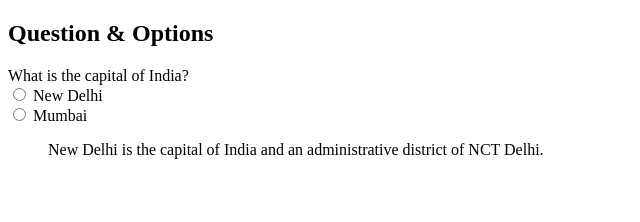
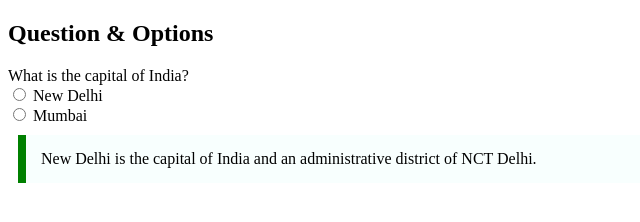
Before and after one commit to acciojob/trivia-Iflaqbhat, a website: page main.html in a window 1280 px wide. Shown: the whole page, without its empty margins (0-640 px from the left). Drawn offline with Linux system fonts and the light colour scheme.

Commit message:
created a submission

```diff
--- a/styles.css
+++ b/styles.css
@@ -1,2 +1,7 @@
 
 /* Your CSS Code here. */
+blockquote{Max-width: 600px;
+Margin:  10px;
+Padding: 15px;
+Background-color:  #f8fffe;
+Border-left: 8px solid green;}
```
